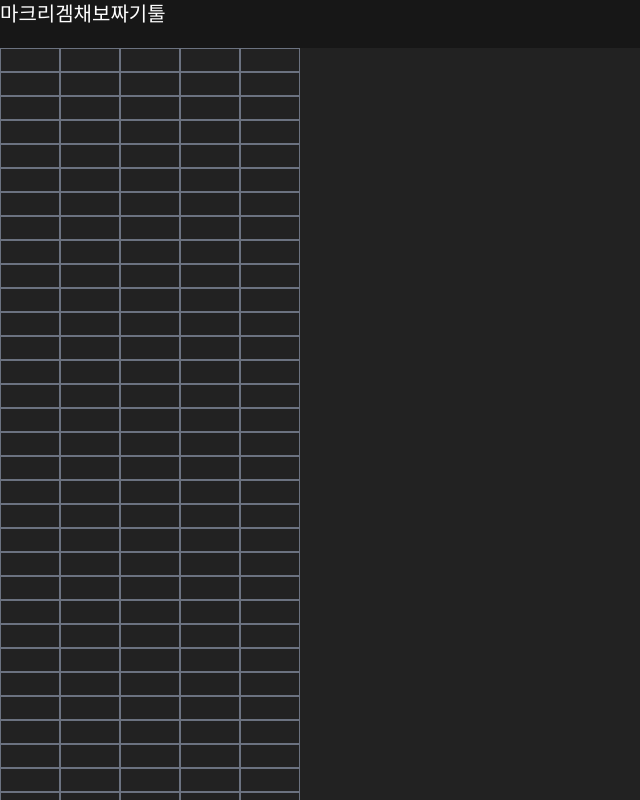
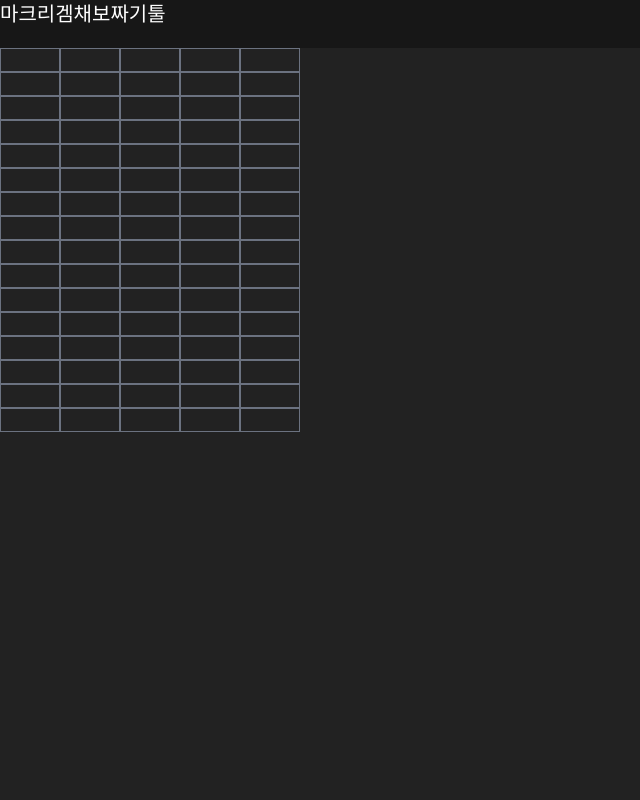
Before and after one commit to comjun04/mc-rhythm-chart-editor, a React (Vite) app: page / in a window 1280 px wide. Shown: the top 800 px of the page, without its empty margins (0-640 px from the left). Built offline with nearby package versions, Linux system fonts and the light colour scheme; a web font is replaced by a local one.

Commit message:
feat: WIP note adding

```diff
--- a/package.json
+++ b/package.json
@@ -12,8 +12,10 @@
     "prepare": "husky"
   },
   "dependencies": {
+    "clsx": "^2.1.1",
     "react": "^19.1.0",
-    "react-dom": "^19.1.0"
+    "react-dom": "^19.1.0",
+    "tailwind-merge": "^3.3.0"
   },
   "devDependencies": {
     "@eslint/js": "^9.25.0",
--- a/src/ChartEditor.tsx
+++ b/src/ChartEditor.tsx
@@ -4,7 +4,7 @@ import Lane from './components/Lane'
 import type { Note } from './types'
 
 const LANES = 5
-const INITIAL_ROWS = 64
+const INITIAL_ROWS = 16
 
 const ChartEditor = () => {
   const [rows] = useState(INITIAL_ROWS)
--- a/src/components/Lane.tsx
+++ b/src/components/Lane.tsx
@@ -1,6 +1,7 @@
 import { useRef, useState } from 'react'
 
 import type { Note } from '../types'
+import { cn } from '../utils'
 
 type LaneProps = {
   laneIndex: number
@@ -10,32 +11,57 @@ type LaneProps = {
 }
 
 const Lane = ({ laneIndex, rows, notes, onAddNote }: LaneProps) => {
-  const startRef = useRef<number | null>(null)
   const holdTimer = useRef<number | null>(null)
-  const [dragging, setDragging] = useState(false)
 
-  const handleTouchStart = (row: number) => {
-    startRef.current = row
-    holdTimer.current = setTimeout(() => setDragging(true), 200)
-  }
+  const [selectionStartRow, setSelectionStartRow] = useState(0)
+  const [selectionEndRow, setSelectionEndRow]=useState(0)
+  const [noteCreationMode, setNoteCreationMode] = useState(false)
+  const [selectingPointerId, setSelectingPointerId]=useState(0)
 
-  const handleTouchMove = (row: number) => {
-    if (dragging) {
-      // Highlight if desired
+  const handlePointerDown = (evt: PointerEvent, row: number) => {
+    if (noteCreationMode || holdTimer.current != null) return
+
+    setSelectingPointerId(evt.pointerId)
+    setSelectionStartRow(row)
+    if (evt.pointerType === 'touch') {
+      holdTimer.current = setTimeout(() => setNoteCreationMode(true), 200)
+    } else {
+      setNoteCreationMode(true)
     }
   }
 
-  const handleTouchEnd = (row: number) => {
-    if (holdTimer.current) clearTimeout(holdTimer.current)
+  const handlePointerMove = (evt: PointerEvent, row: number) => {
+    if (evt.pointerId !== selectingPointerId) return
 
-    const start = startRef.current
-    if (start == null) return
+    if (evt.pointerType === 'touch') {
+      if (!noteCreationMode && selectionStartRow !== row) {
+        // 홀드 대기시간 이전에 다른 row로 이동
+        // 노트 생성 작업 취소
+        clearTimeout(holdTimer.current)
+        holdTimer.current = null
+      }
+    }
+  }
 
-    if (!dragging) {
+  const handlePointerUp = (evt: PointerEvent, row: number) => {
+    if (!noteCreationMode || evt.pointerId !== selectingPointerId) {
+      // alert(`a ${noteCreationMode} ${evt.pointerId} ${selectingPointerId}`)
+      return
+    }
+
+    if (holdTimer.current) {
+      clearTimeout(holdTimer.current)
+      holdTimer.current = null
+    }
+
+    // alert('gen ok')
+    // alert(`a ${noteCreationMode} ${evt.pointerId} ${selectingPointerId} / ${selectionStartRow} ${row}`)
+
+    if (selectionStartRow === row) {
       onAddNote({ lane: laneIndex, row, type: 'short' })
     } else {
-      const top = Math.min(start, row)
-      const bottom = Math.max(start, row)
+      const top = Math.min(selectionStartRow, row)
+      const bottom = Math.max(selectionStartRow, row)
       onAddNote({
         lane: laneIndex,
         row: top,
@@ -44,13 +70,42 @@ const Lane = ({ laneIndex, rows, notes, onAddNote }: LaneProps) => {
       })
     }
 
-    setDragging(false)
-    startRef.current = null
+    setNoteCreationMode(false)
   }
 
   return (
-    <div className="flex-col flex">
-      {[...Array(rows)].map((_, rowIndex) => {
+    <div className="flex flex-col">
+      {/* grid */}
+      {[...Array(rows)].map((_, idx) => (
+        <div
+          key={idx}
+          className="h-6 w-[60px] border border-gray-500 relative"
+          onPointerDown={(evt) => handlePointerDown(evt, idx)}
+          onPointerMove={(evt) => handlePointerMove(evt, idx)}
+          onPointerUp={(evt)=>handlePointerUp(evt, idx)}
+          onPointerCancel={()=>alert('pointer cancelled')}
+        />
+      ))}
+
+      {/* notes */}
+      {notes.map((note, idx) => {
+        return (
+          <div
+            key={idx}
+            className={cn(
+              'w-[60px] absolute',
+              note.type === 'short' && 'bg-blue-700',
+              note.type === 'long' && 'bg-orange-700',
+            )}
+            style={{
+              height: 60,
+                top: 30
+            }}
+          />
+        )
+      })}
+
+      {/*[...Array(rows)].map((_, rowIndex) => {
         const note = notes.find(
           (n) =>
             (n.type === 'short' && n.row === rowIndex) ||
@@ -74,7 +129,7 @@ const Lane = ({ laneIndex, rows, notes, onAddNote }: LaneProps) => {
             onTouchEnd={() => handleTouchEnd(rowIndex)}
           />
         )
-      })}
+      })*/}
     </div>
   )
 }
--- a/src/styles/global.css
+++ b/src/styles/global.css
@@ -27,7 +27,7 @@ html {
 body,
 #root {
   width: 100%;
-  height: 100vh;
+  height: 80vh;
 
   background-color: #222;
   color: white;
--- /dev/null
+++ b/src/utils.ts
@@ -0,0 +1,6 @@
+import { type ClassValue, clsx } from 'clsx'
+import { twMerge } from 'tailwind-merge'
+
+export function cn(...inputs: ClassValue[]) {
+  return twMerge(clsx(inputs))
+}
```
Also changed, not shown: 1 other file (tests, documents, lock files or other folders).
